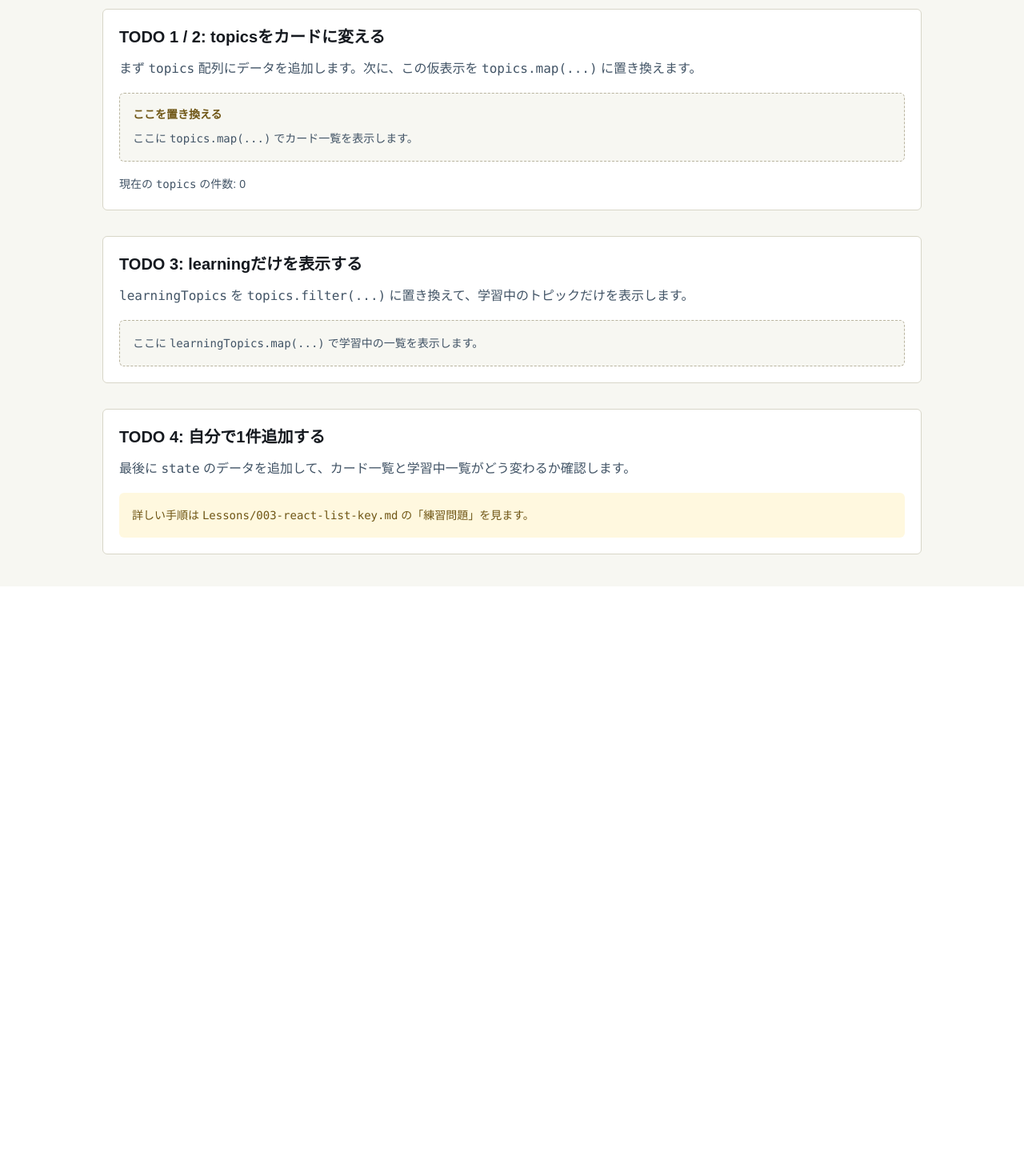
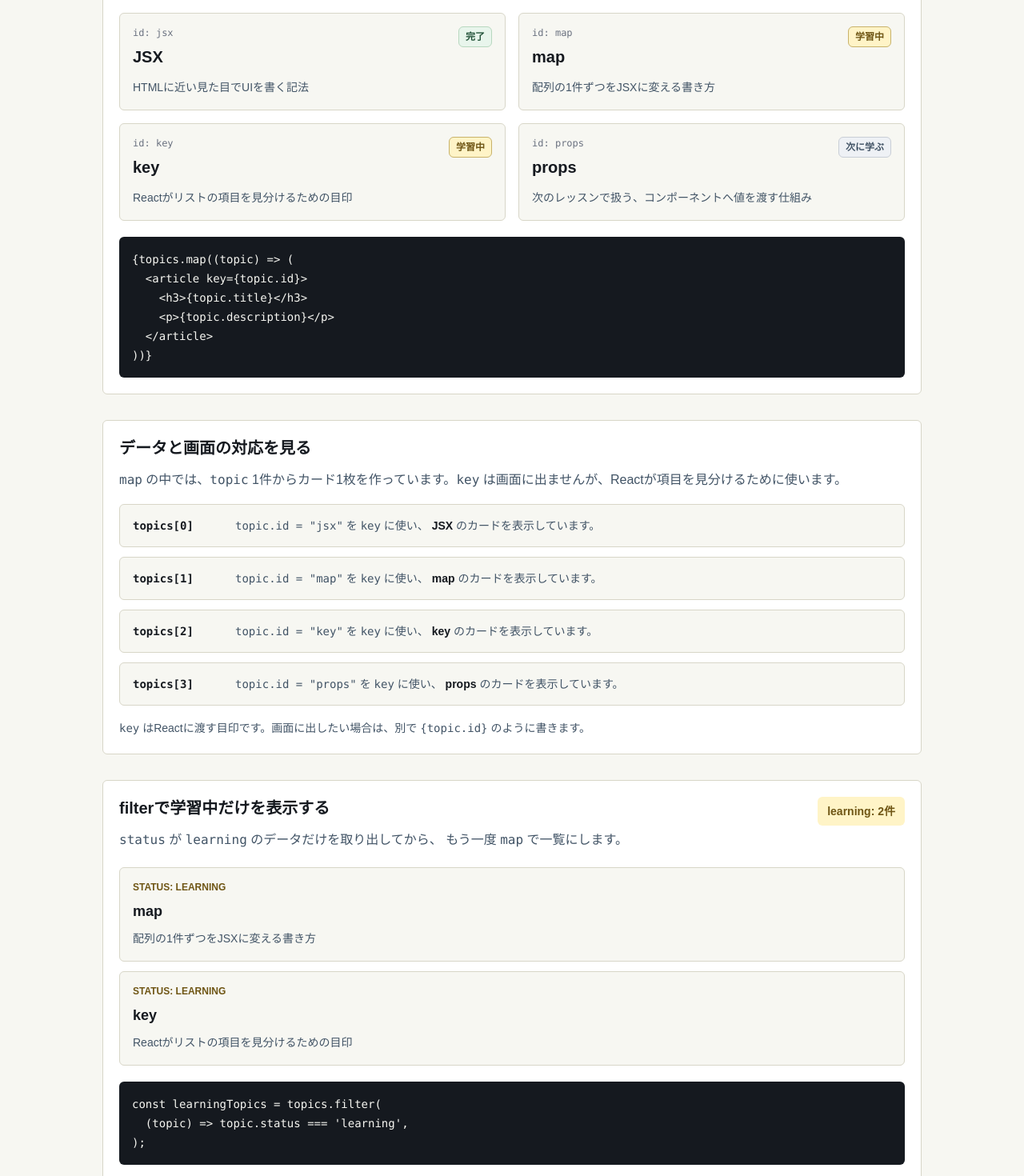
Before and after one commit to sironekotech/frontend-study, a Next.js app: page /react-basics/list-key in a window 1280 px wide. Shown: the part 640-2110 px from the top of the page at 80% size. Before the commit the page ends 1373 px from the top, so only its background shows below. Built offline with nearby package versions, Linux system fonts and the light colour scheme.

Commit message:
feat: Lesson 3の完成見本を追加 (#10)

```diff
--- a/src/app/(pages)/react-basics/list-key/page.tsx
+++ b/src/app/(pages)/react-basics/list-key/page.tsx
@@ -6,18 +6,59 @@ type Topic = {
 };
 
 const topics: Topic[] = [
-  // TODO 1: Lessons/003-react-list-key.md を見ながら、4件のトピックを追加する。
+  {
+    id: 'jsx',
+    title: 'JSX',
+    status: 'done',
+    description: 'HTMLに近い見た目でUIを書く記法',
+  },
+  {
+    id: 'map',
+    title: 'map',
+    status: 'learning',
+    description: '配列の1件ずつをJSXに変える書き方',
+  },
+  {
+    id: 'key',
+    title: 'key',
+    status: 'learning',
+    description: 'Reactがリストの項目を見分けるための目印',
+  },
+  {
+    id: 'props',
+    title: 'props',
+    status: 'next',
+    description: '次のレッスンで扱う、コンポーネントへ値を渡す仕組み',
+  },
 ];
 
-const learningTopics: Topic[] = [
-  // TODO 3: この空配列を topics.filter(...) に置き換える。
-];
+const learningTopics = topics.filter((topic) => topic.status === 'learning');
+
+const statusLabels: Record<Topic['status'], string> = {
+  done: '完了',
+  learning: '学習中',
+  next: '次に学ぶ',
+};
+
+const statusStyles: Record<Topic['status'], string> = {
+  done: 'border-[#b7d8bf] bg-[#e8f5ec] text-[#23533a]',
+  learning: 'border-[#c8b26a] bg-[#fff4c7] text-[#6f5615]',
+  next: 'border-[#c9ced6] bg-[#eef1f5] text-[#425466]',
+};
 
 function LessonBadge() {
   return (
     <p className="w-fit rounded-md bg-[#e3f0e8] px-3 py-1 text-sm font-semibold text-[#2f6848]">
-      Lesson 3 / Starter
+      Lesson 3 / map + key
     </p>
+  );
+}
+
+function StatusBadge({ status }: { status: Topic['status'] }) {
+  return (
+    <span className={`rounded-md border px-2 py-1 text-xs font-semibold ${statusStyles[status]}`}>
+      {statusLabels[status]}
+    </span>
   );
 }
 
@@ -28,7 +69,7 @@ function ManualCardsExample() {
       <p className="mt-3 leading-7 text-[#425466]">
         同じ形のカードを手で何枚も書くと、項目が増えたときに直す場所も増えます。
       </p>
-      <div className="mt-4 grid gap-3">
+      <div className="mt-4 grid gap-3 md:grid-cols-2">
         <article className="rounded-md bg-[#f7f7f2] p-4">
           <h3 className="text-lg font-semibold text-[#15191f]">JSX</h3>
           <p className="mt-2 text-sm leading-6 text-[#425466]">HTMLに近い見た目でUIを書く記法</p>
@@ -42,65 +83,137 @@ function ManualCardsExample() {
   );
 }
 
-function TopicCardsStarter() {
+function TopicCardsExample() {
   return (
     <section className="rounded-md border border-[#d8d6c8] bg-white p-5">
-      <h2 className="text-xl font-semibold text-[#15191f]">TODO 1 / 2: topicsをカードに変える</h2>
-      <p className="mt-3 leading-7 text-[#425466]">
-        まず <code>topics</code> 配列にデータを追加します。次に、この仮表示を{' '}
-        <code>topics.map(...)</code> に置き換えます。
-      </p>
-      <div className="mt-4 rounded-md border border-dashed border-[#b9b49f] bg-[#f7f7f2] p-4">
-        <p className="text-sm font-semibold text-[#6f5615]">ここを置き換える</p>
-        <p className="mt-2 text-sm leading-6 text-[#425466]">
-          ここに <code>topics.map(...)</code> でカード一覧を表示します。
+      <div className="flex flex-col gap-3 sm:flex-row sm:items-start sm:justify-between">
+        <div>
+          <h2 className="text-xl font-semibold text-[#15191f]">topics.mapでカード一覧を作る</h2>
+          <p className="mt-3 leading-7 text-[#425466]">
+            <code>topics</code> の1件が、画面のカード1枚になります。
+          </p>
+        </div>
+        <p className="w-fit rounded-md bg-[#f7f7f2] px-3 py-2 text-sm font-semibold text-[#425466]">
+          topics: {topics.length}件
         </p>
       </div>
+
+      <div className="mt-5 grid gap-4 md:grid-cols-2">
+        {topics.map((topic) => (
+          <article key={topic.id} className="rounded-md border border-[#d8d6c8] bg-[#f7f7f2] p-4">
+            <div className="flex items-start justify-between gap-3">
+              <div>
+                <p className="font-mono text-xs text-[#6b7280]">id: {topic.id}</p>
+                <h3 className="mt-2 text-xl font-semibold text-[#15191f]">{topic.title}</h3>
+              </div>
+              <StatusBadge status={topic.status} />
+            </div>
+            <p className="mt-3 text-sm leading-6 text-[#425466]">{topic.description}</p>
+          </article>
+        ))}
+      </div>
+
+      <pre className="mt-5 overflow-x-auto rounded-md bg-[#15191f] p-4 text-sm leading-6 text-[#f7f7f2]">
+        <code>{`{topics.map((topic) => (
+  <article key={topic.id}>
+    <h3>{topic.title}</h3>
+    <p>{topic.description}</p>
+  </article>
+))}`}</code>
+      </pre>
+    </section>
+  );
+}
+
+function DataFlowExample() {
+  return (
+    <section className="rounded-md border border-[#d8d6c8] bg-white p-5">
+      <h2 className="text-xl font-semibold text-[#15191f]">データと画面の対応を見る</h2>
+      <p className="mt-3 leading-7 text-[#425466]">
+        <code>map</code> の中では、<code>topic</code> 1件からカード1枚を作っています。
+        <code>key</code> は画面に出ませんが、Reactが項目を見分けるために使います。
+      </p>
+      <div className="mt-4 grid gap-3">
+        {topics.map((topic, index) => (
+          <div
+            key={topic.id}
+            className="grid gap-2 rounded-md border border-[#d8d6c8] bg-[#f7f7f2] p-4 text-sm text-[#425466] sm:grid-cols-[120px_1fr]"
+          >
+            <p className="font-mono font-semibold text-[#15191f]">topics[{index}]</p>
+            <p>
+              <span className="font-mono">topic.id = &quot;{topic.id}&quot;</span> を{' '}
+              <code>key</code> に使い、
+              <span className="font-semibold text-[#15191f]"> {topic.title}</span>{' '}
+              のカードを表示しています。
+            </p>
+          </div>
+        ))}
+      </div>
       <p className="mt-4 text-sm leading-6 text-[#425466]">
-        現在の <code>topics</code> の件数: {topics.length}
+        <code>key</code> はReactに渡す目印です。画面に出したい場合は、別で{' '}
+        <code>{'{topic.id}'}</code> のように書きます。
       </p>
     </section>
   );
 }
 
-function LearningTopicsStarter() {
+function LearningTopicsExample() {
   return (
     <section className="rounded-md border border-[#d8d6c8] bg-white p-5">
-      <h2 className="text-xl font-semibold text-[#15191f]">TODO 3: learningだけを表示する</h2>
-      <p className="mt-3 leading-7 text-[#425466]">
-        <code>learningTopics</code> を <code>topics.filter(...)</code>{' '}
-        に置き換えて、学習中のトピックだけを表示します。
-      </p>
-      <ul className="mt-4 grid gap-3">
-        {learningTopics.length === 0 ? (
-          <li className="rounded-md border border-dashed border-[#b9b49f] bg-[#f7f7f2] p-4 text-sm leading-6 text-[#425466]">
-            ここに <code>learningTopics.map(...)</code> で学習中の一覧を表示します。
+      <div className="flex flex-col gap-3 sm:flex-row sm:items-start sm:justify-between">
+        <div>
+          <h2 className="text-xl font-semibold text-[#15191f]">filterで学習中だけを表示する</h2>
+          <p className="mt-3 leading-7 text-[#425466]">
+            <code>status</code> が <code>learning</code> のデータだけを取り出してから、 もう一度{' '}
+            <code>map</code> で一覧にします。
+          </p>
+        </div>
+        <p className="w-fit rounded-md bg-[#fff4c7] px-3 py-2 text-sm font-semibold text-[#6f5615]">
+          learning: {learningTopics.length}件
+        </p>
+      </div>
+
+      <ul className="mt-5 grid gap-3">
+        {learningTopics.map((topic) => (
+          <li key={topic.id} className="rounded-md border border-[#d8d6c8] bg-[#f7f7f2] p-4">
+            <p className="text-xs font-semibold uppercase text-[#6f5615]">status: {topic.status}</p>
+            <p className="mt-2 text-lg font-semibold text-[#15191f]">{topic.title}</p>
+            <p className="mt-2 text-sm leading-6 text-[#425466]">{topic.description}</p>
           </li>
-        ) : (
-          learningTopics.map((topic) => (
-            <li key={topic.id} className="rounded-md bg-[#f7f7f2] p-4">
-              <p className="text-xs font-semibold uppercase text-[#3f7d58]">
-                status: {topic.status}
-              </p>
-              <p className="mt-2 text-lg font-semibold text-[#15191f]">{topic.title}</p>
-            </li>
-          ))
-        )}
+        ))}
       </ul>
+
+      <pre className="mt-5 overflow-x-auto rounded-md bg-[#15191f] p-4 text-sm leading-6 text-[#f7f7f2]">
+        <code>{`const learningTopics = topics.filter(
+  (topic) => topic.status === 'learning',
+);`}</code>
+      </pre>
     </section>
   );
 }
 
-function PracticeStarter() {
+function PracticeExample() {
   return (
     <section className="rounded-md border border-[#d8d6c8] bg-white p-5">
-      <h2 className="text-xl font-semibold text-[#15191f]">TODO 4: 自分で1件追加する</h2>
+      <h2 className="text-xl font-semibold text-[#15191f]">練習問題で確認すること</h2>
       <p className="mt-3 leading-7 text-[#425466]">
-        最後に <code>state</code>{' '}
-        のデータを追加して、カード一覧と学習中一覧がどう変わるか確認します。
+        <code>topics</code> に次のデータを追加すると、全トピックのカードが1枚増えます。
+        <code>status</code> を <code>learning</code> に変えると、学習中だけの一覧にも表示されます。
       </p>
-      <div className="mt-4 rounded-md bg-[#fff8df] p-4 text-sm leading-6 text-[#6f5615]">
-        詳しい手順は <code>Lessons/003-react-list-key.md</code> の「練習問題」を見ます。
+      <pre className="mt-5 overflow-x-auto rounded-md bg-[#15191f] p-4 text-sm leading-6 text-[#f7f7f2]">
+        <code>{`{
+  id: 'state',
+  title: 'state',
+  status: 'next',
+  description: '画面の状態を持つためのデータ',
+}`}</code>
+      </pre>
+      <div className="mt-5 rounded-md bg-[#fff8df] p-4 text-sm leading-6 text-[#6f5615]">
+        <p className="font-semibold">見るポイント</p>
+        <p className="mt-2">
+          配列のデータを変えると、<code>map</code> と <code>filter</code>{' '}
+          で作っている画面も一緒に変わります。
+        </p>
       </div>
     </section>
   );
@@ -116,15 +229,16 @@ export default function ReactListKeyPage() {
             配列データからカード一覧を作る
           </h1>
           <p className="mt-5 max-w-3xl text-base leading-8 text-[#425466]">
-            このページはスターターコードです。<code>Lessons/003-react-list-key.md</code>{' '}
-            を読みながら、TODOを1つずつ完成させます。
+            表示したい内容を配列にまとめ、<code>map</code> でカードへ変えます。 繰り返し表示では{' '}
+            <code>key</code> を付け、必要なデータだけを出すときは <code>filter</code> を使います。
           </p>
         </header>
 
         <ManualCardsExample />
-        <TopicCardsStarter />
-        <LearningTopicsStarter />
-        <PracticeStarter />
+        <TopicCardsExample />
+        <DataFlowExample />
+        <LearningTopicsExample />
+        <PracticeExample />
       </div>
     </main>
   );
--- a/src/app/page.tsx
+++ b/src/app/page.tsx
@@ -9,7 +9,7 @@ const lessonLinks = [
     id: '003-react-list-key',
     title: '003-react-list-key',
     href: '/react-basics/list-key',
-    description: 'スターターコードを編集して、配列、map、key、filterを学びます。',
+    description: '配列、map、key、filterを画面で確認します。',
   },
 ];
 
```
